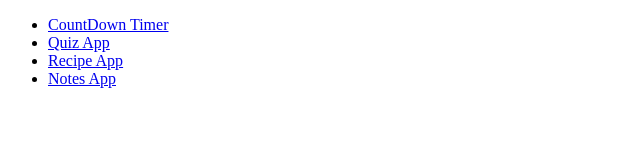
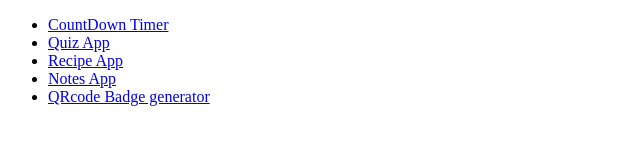
Before and after one commit to destrophix/10DayChallenge, a plain HTML site: page index.html in a window 1280 px wide. Shown: the whole page, without its empty margins (0-640 px from the left). Drawn offline with Linux system fonts and the light colour scheme.

Commit message:
added qrcode app to homepage

```diff
--- a/index.html
+++ b/index.html
@@ -12,6 +12,7 @@
         <li><a href="./quiz-app/index.html">Quiz App</a></li>
         <li><a href="./recipe-app/index.html">Recipe App</a></li>
         <li><a href="./notes-app/index.html">Notes App</a></li>
+        <li><a href="./qrcode-badge-generator/index.html">QRcode Badge generator</a></li>
     </ul>
 
 
```
